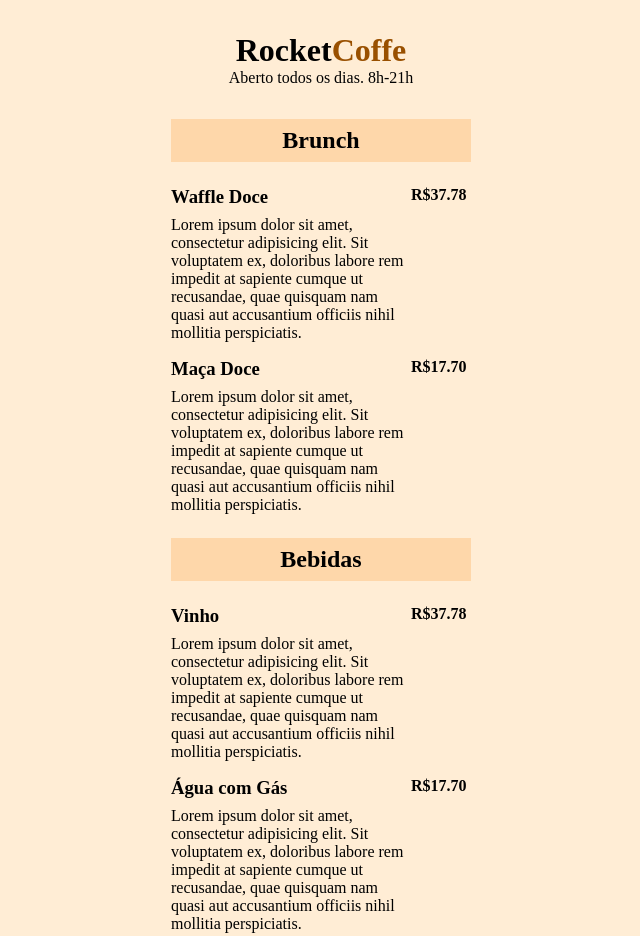
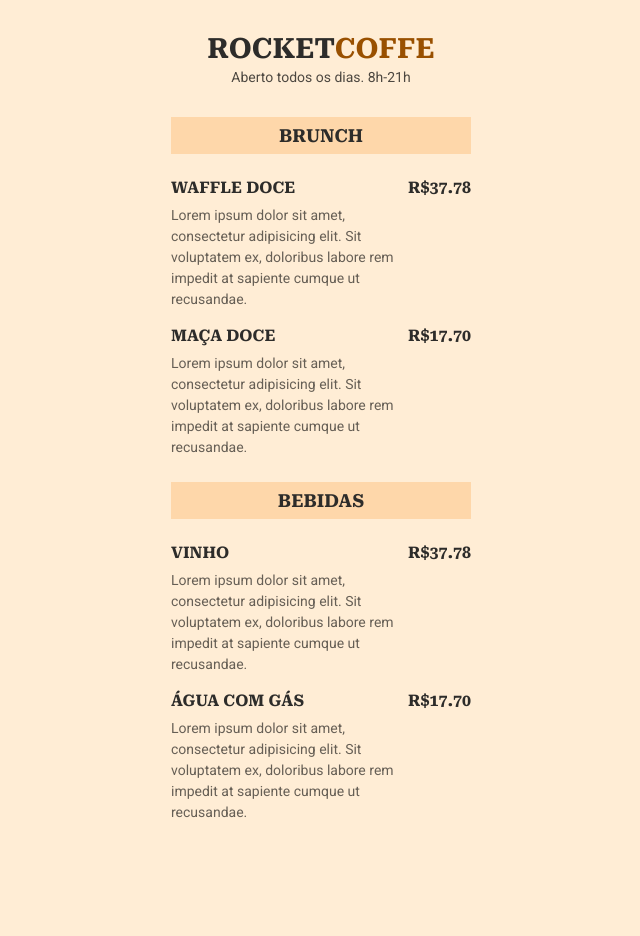
Before and after one commit to OJeanMaciel/RocketCoffe, a plain HTML site: page index.html in a window 1280 px wide. Shown: the whole page, without its empty margins (319-959 px from the left). After the commit the page ends 847 px from the top, so only its background shows below. Drawn offline with Linux system fonts and the light colour scheme.

Commit message:
finalizando

```diff
--- a/index.html
+++ b/index.html
@@ -1,6 +1,10 @@
 <!DOCTYPE html>
 <html lang="pt-br">
     <head>
+        <link rel="preconnect" href="https://fonts.googleapis.com">
+        <link rel="preconnect" href="https://fonts.gstatic.com" crossorigin>
+        <link href="https://fonts.googleapis.com/css2?family=Nunito:wght@200&family=Roboto&family=Roboto+Serif:opsz,wght@8..144,700&display=swap" rel="stylesheet">
+
         <meta charset="UTF-8">
         <meta http-equiv="X-UA-Compatible" content="IE=edge">
         <meta name="viewport" content="width=device-width, initial-scale=1.0">
@@ -25,8 +29,7 @@
                         </h3>
                         <p class="descripiton">
                             Lorem ipsum dolor sit amet, consectetur adipisicing elit. Sit voluptatem ex,
-                            doloribus labore rem impedit at sapiente cumque ut recusandae,
-                            quae quisquam nam quasi aut accusantium officiis nihil mollitia perspiciatis.
+                            doloribus labore rem impedit at sapiente cumque ut recusandae.
                         </p>
                     </div>
 
@@ -43,8 +46,7 @@
                         </h3>
                         <p class="descripiton">
                             Lorem ipsum dolor sit amet, consectetur adipisicing elit. Sit voluptatem ex,
-                            doloribus labore rem impedit at sapiente cumque ut recusandae,
-                            quae quisquam nam quasi aut accusantium officiis nihil mollitia perspiciatis.
+                            doloribus labore rem impedit at sapiente cumque ut recusandae.
                         </p>
                     </div>
 
@@ -67,8 +69,7 @@
                         </h3>
                         <p class="descripiton">
                             Lorem ipsum dolor sit amet, consectetur adipisicing elit. Sit voluptatem ex,
-                            doloribus labore rem impedit at sapiente cumque ut recusandae,
-                            quae quisquam nam quasi aut accusantium officiis nihil mollitia perspiciatis.
+                            doloribus labore rem impedit at sapiente cumque ut recusandae.
                         </p>
                     </div>
 
@@ -85,8 +86,7 @@
                         </h3>
                         <p class="descripiton">
                             Lorem ipsum dolor sit amet, consectetur adipisicing elit. Sit voluptatem ex,
-                            doloribus labore rem impedit at sapiente cumque ut recusandae,
-                            quae quisquam nam quasi aut accusantium officiis nihil mollitia perspiciatis.
+                            doloribus labore rem impedit at sapiente cumque ut recusandae.
                         </p>
                     </div>
 
--- a/styles.css
+++ b/styles.css
@@ -5,10 +5,17 @@
 
 body {
     background-color: #FFEDD5;
+    font-family: 'Roboto', sans-serif;
 }
 
 ul {
     list-style: none;
+}
+
+h1, h2, h3, .price {
+    font-family: 'Roboto Serif', serif;
+    text-transform: uppercase;
+    color: #2D2C2A;
 }
 
 header {
@@ -21,8 +28,20 @@ header, section {
     margin: 0 auto;
 }
 
+header h1 {
+    margin-bottom: 4px;
+    font-size: 28px;
+    line-height: 33px;
+}
+
 header h1 span {
     color: #995000;
+}
+
+header p {
+    font-size: 14px;
+    line-height: 16px;
+    color: rgba(0, 0, 0, 0.7);
 }
 
 section {
@@ -35,6 +54,7 @@ section h2 {
     text-align: center;
 
     margin-bottom: 24px;
+    font-size: 18px;
 }
 
 ul li {
@@ -48,4 +68,12 @@ li .details {
 
 .details h3 {
     margin-bottom: 8px;
+    font-size: 16px;
+    line-height: 19px;
 }
+
+.details p {
+    color: rgba(0, 0, 0, 0.6);
+    font-size: 14px;
+    line-height: 21px;
+}
```
